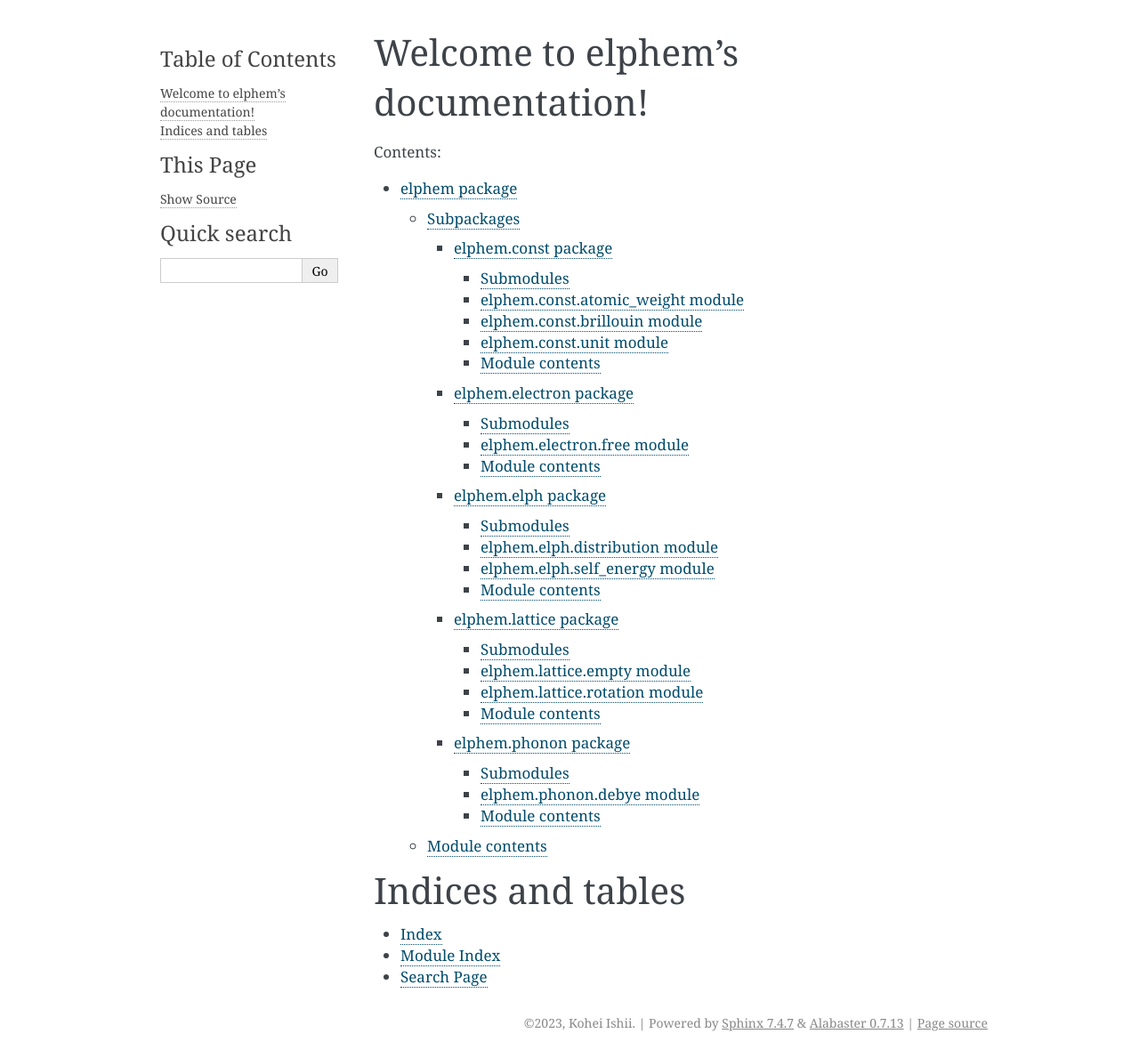
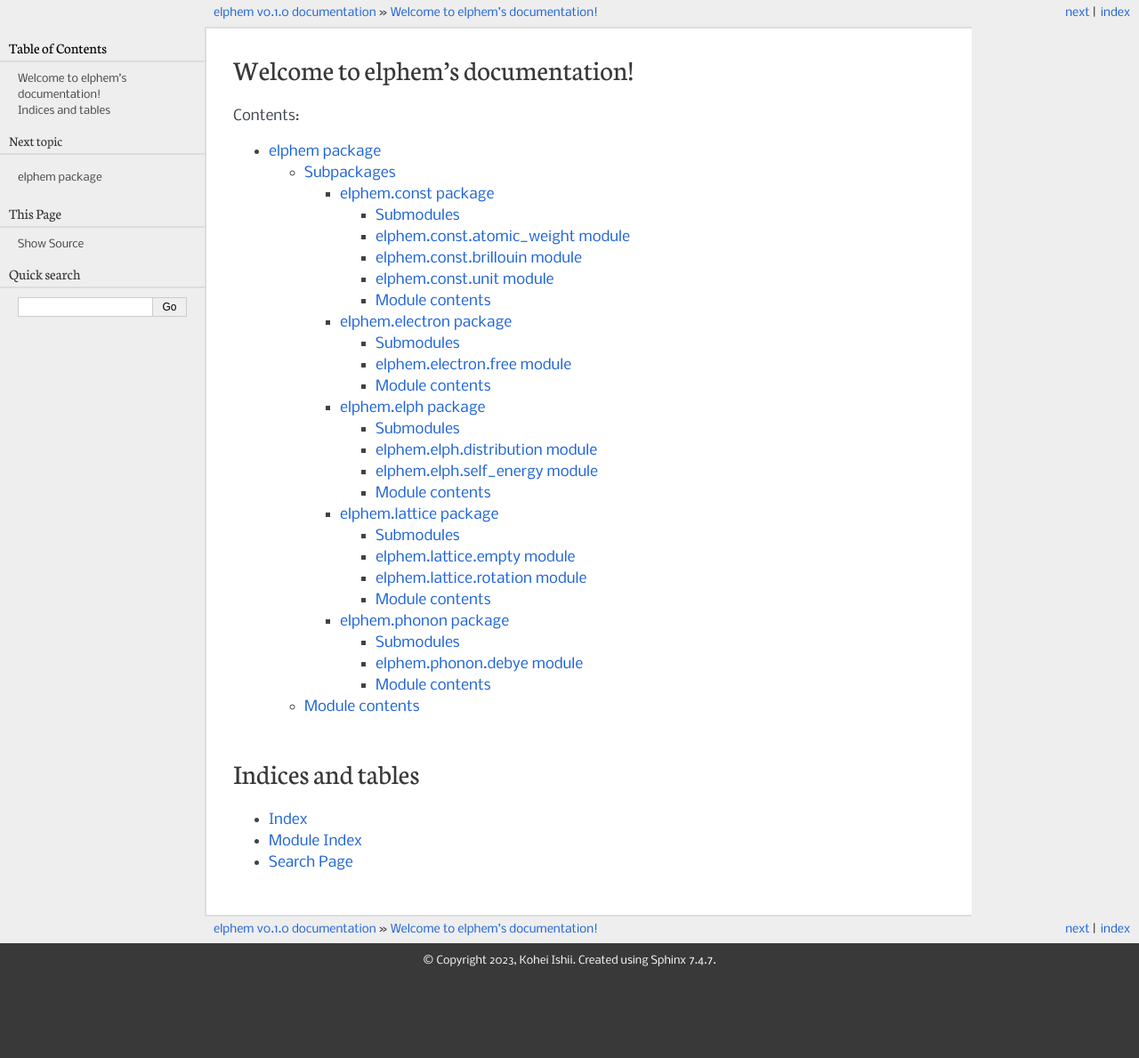
Before and after one commit to cohsh/elphem, a Sphinx documentation site: the page built from docs/index.rst, in a window 1280 px wide. Shown: the whole page at 89% size. Built offline with Sphinx 7.4.7, drawn with Linux system fonts in a browser that asks for light colours; after the commit the page ends 1099 px from its top, so only the background shows below that.

Commit message:
:books: Changed the theme to pyramid

```diff
--- a/docs/conf.py
+++ b/docs/conf.py
@@ -25,14 +25,14 @@
 ]
 
 templates_path = ['_templates']
-exclude_patterns = ['_build', 'Thumbs.db', '.DS_Store']
+exclude_patterns = ['build', 'Thumbs.db', '.DS_Store']
 
 language = 'en'
 
 # -- Options for HTML output -------------------------------------------------
 # https://www.sphinx-doc.org/en/master/usage/configuration.html#options-for-html-output
 
-html_theme = 'alabaster'
+html_theme = 'pyramid'
 html_static_path = ['_static']
 
 # -- Options for todo extension ----------------------------------------------
```
Also changed, not shown: 2 other files.
